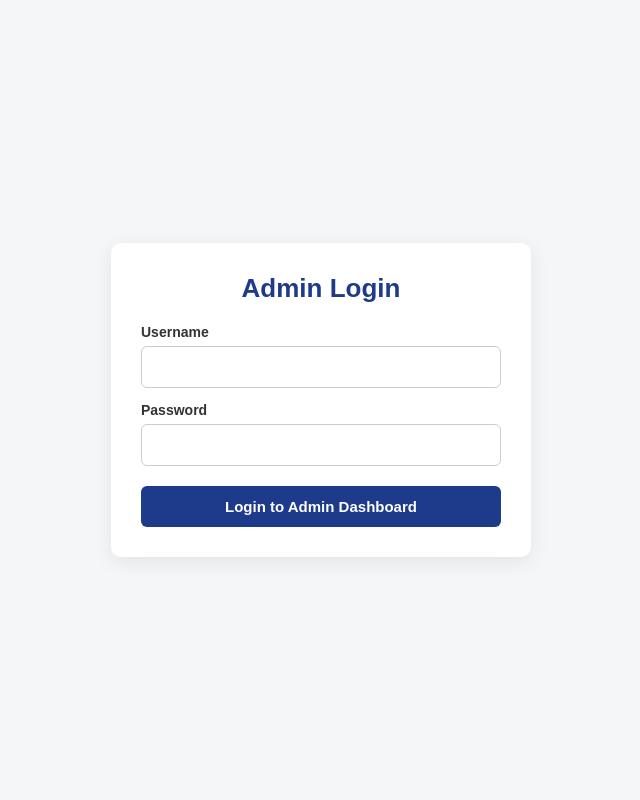
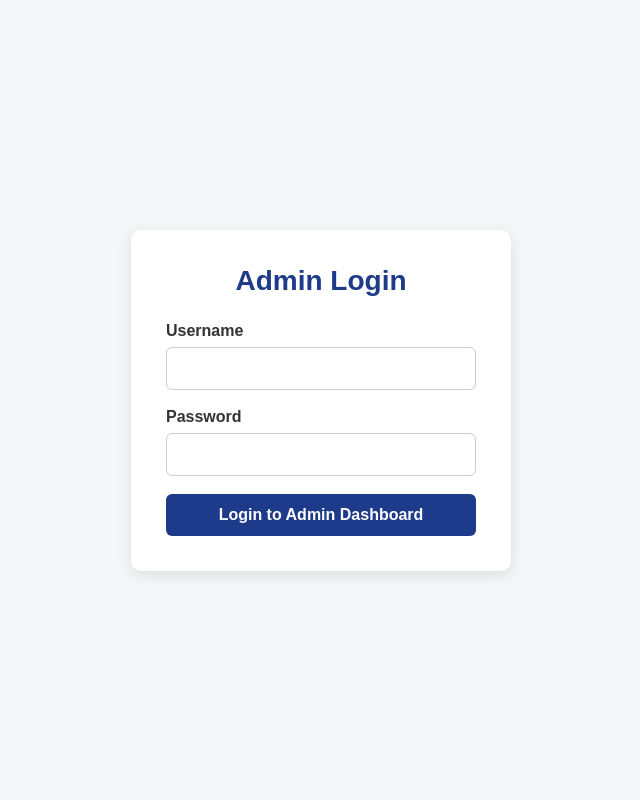
Before and after one commit to kristiandavealli/Login-WS1, a PHP site: page /LoginForm.html in a window 1280 px wide. Shown: the whole page, without its empty margins (319-959 px from the left). Run offline with PHP 8.4, Linux system fonts and the light colour scheme.

Commit message:
Refactor LoginForm styles for improved layout

```diff
--- a/LoginForm.css
+++ b/LoginForm.css
@@ -4,101 +4,122 @@
     padding: 0;
     font-family: Arial, sans-serif;
 }
+
 body {
-    background: #f4f6f8;
-    color: #333333;
-}
-.container {
-    width: 100%;
     min-height: 100vh;
     display: flex;
     align-items: center;
     justify-content: center;
-    padding: 25px;
     background: #f4f6f8;
+    color: #333333;
 }
-.container .card {
+
+.container {
     width: 100%;
     max-width: 420px;
-    padding: 30px;
+    padding: 20px;
+}
+
+.card {
+    width: 100%;
+    padding: 35px;
     background: #ffffff;
     border-radius: 10px;
-    box-shadow: 0 5px 20px rgba(0, 0, 0, 0.08);
-    text-align: center;
+    box-shadow: 0 4px 15px rgba(0, 0, 0, 0.1);
 }
-.container .card h2 {
-    margin-bottom: 20px;
-    color: #1e3a8a;
-    font-size: 26px;
-}
+
 .profile-circle {
-    width: 80px;
-    height: 80px;
-    margin: 0 auto 15px;
+    width: 82px;
+    height: 82px;
+    margin: 0 auto 18px;
     border-radius: 50%;
     border: 2px solid #1e3a8a;
     background: #ffffff;
 }
-.container .card form {
-    width: 100%;
+
+.card h2 {
+    margin-bottom: 25px;
+    text-align: center;
+    color: #1e3a8a;
+    font-size: 28px;
 }
-.container .card label {
-    display: block;
-    margin-top: 14px;
-    margin-bottom: 6px;
-    text-align: left;
+
+.card form {
+    display: flex;
+    flex-direction: column;
+}
+
+.card label {
+    margin-bottom: 7px;
+    font-weight: bold;
     color: #333333;
-    font-size: 14px;
-    font-weight: 600;
 }
-.container .card input {
+
+.card input {
     width: 100%;
     padding: 12px;
+    margin-bottom: 18px;
     border: 1px solid #cccccc;
     border-radius: 6px;
+    font-size: 15px;
     outline: none;
-    background: #ffffff;
-    color: #333333;
-    font-size: 14px;
 }
-.container .card input:focus {
-    border-color: #2563eb;
+
+.card input:focus {
+    border-color: #1e3a8a;
+    box-shadow: 0 0 0 2px rgba(30, 58, 138, 0.1);
 }
-.container .card button {
+
+.card button {
     width: 100%;
-    margin-top: 20px;
     padding: 12px;
     border: none;
     border-radius: 6px;
     background: #1e3a8a;
     color: #ffffff;
-    font-size: 15px;
+    font-size: 16px;
     font-weight: bold;
     cursor: pointer;
 }
-.container .card button:hover {
-    background: #2563eb;
+
+.card button:hover {
+    background: #172554;
 }
-.container .links {
-    margin-top: 15px;
+
+.links {
+    margin-top: 20px;
+    text-align: center;
 }
-.container .links a {
-    color: #2563eb;
-    font-size: 14px;
+
+.links a {
+    color: #1e3a8a;
     text-decoration: none;
 }
-.container .links a:hover {
+
+.links a:hover {
     text-decoration: underline;
 }
-.container .error {
-    margin: 10px 0;
+
+.error {
+    margin-bottom: 15px;
     padding: 10px;
     border-radius: 6px;
     background: #fee2e2;
     color: #b91c1c;
+    text-align: center;
     font-size: 14px;
 }
-.form-note {
-    color: #666666;
-    font-size: 14px;
+
+@media (max-width: 600px) {
+    .container {
+        padding: 15px;
+    }
+
+    .card {
+        padding: 25px;
+    }
+
+    .card h2 {
+        font-size: 24px;
+    }
 }
```
